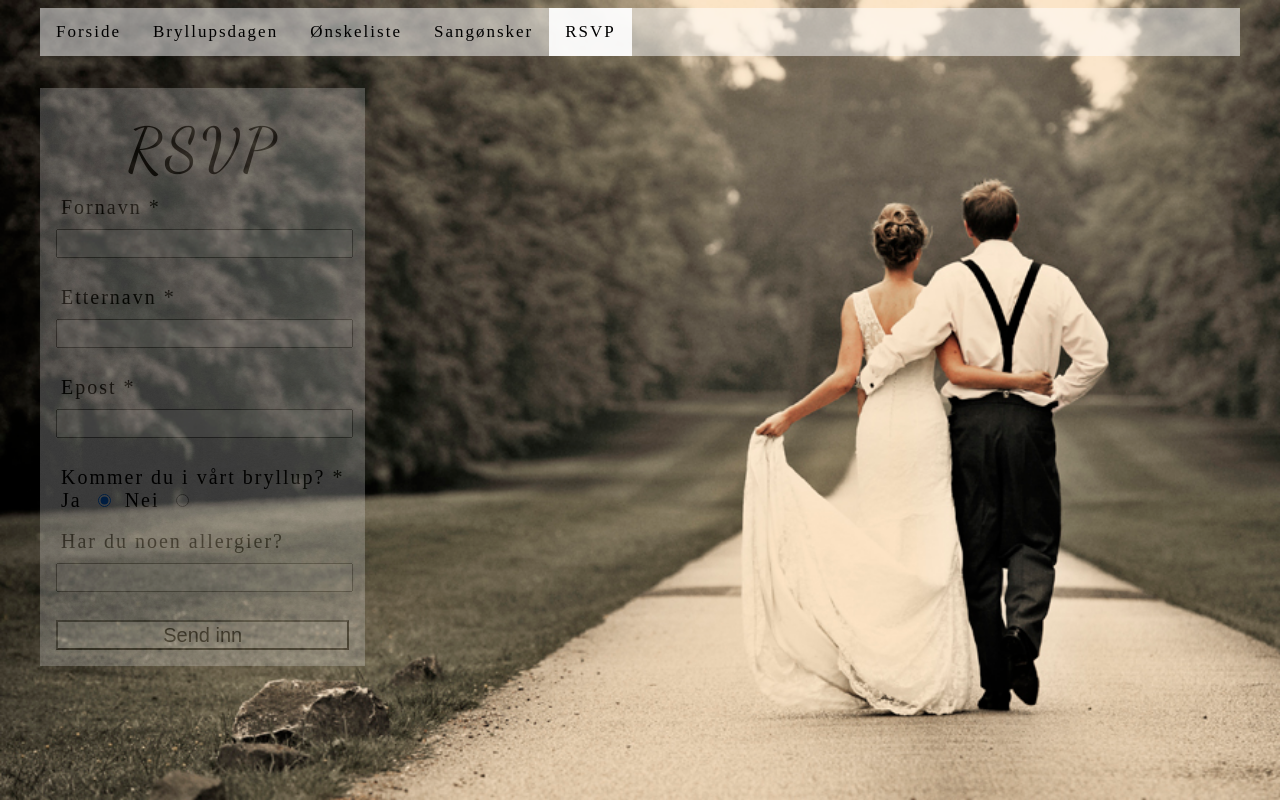
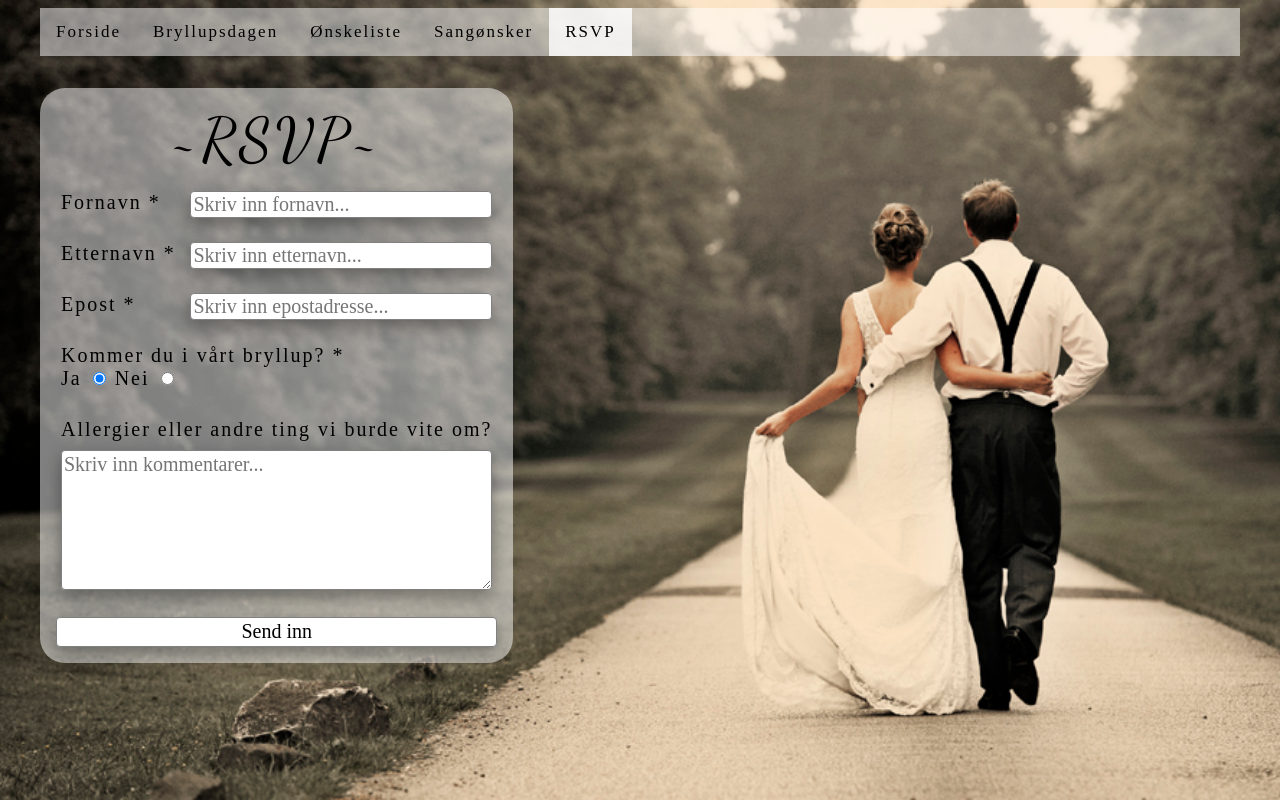
Before and after one commit to TanTan987/daniellaogmartin, a PHP site: page /rsvp.html in a window 1280 px wide. Run offline with PHP 8.4, Linux system fonts and the light colour scheme; some web fonts are replaced.

Commit message:
test av css+endring av rsvp

```diff
--- a/DaniellaogMartin-kopi/daniellaogmartin.css
+++ b/DaniellaogMartin-kopi/daniellaogmartin.css
@@ -19,7 +19,8 @@ body{
 
 /* Add a black background color to the top navigation */
 .topnav {
-    background-color: rgba(255, 255, 255, 0.5);
+    /*background-color: rgba(128, 0, 0, 0.5);*/
+    background-color: rgba(255,255,255,0.5);
     overflow: hidden;
     margin:auto;
 }
@@ -43,8 +44,7 @@ body{
 
 /* Add an active class to highlight the current page */
 .active {
-    background-color: rgba(255, 255, 255, 0.9);
-    color: white;
+    background-color: rgba(255, 255, 255, 0.8);
 }
 
 /* Hide the link that should open and close the topnav on small screens */
@@ -108,48 +108,104 @@ body{
 
 /*Containerbox for information*/
 .container-fluid {
-  /*background-color: rgba(255, 255, 255, 1);*/
-  background-image: url(bilder/soft_wallpaper/soft_wallpaper.png);
-  opacity: 25%;
-  width: auto;
+  background-color: rgba(255, 255, 255, 0.5);
+  /*background-image: url(bilder/flower_border03.jpg);*/
   margin-top: 2em;
   margin-bottom: 2em;
   float: left;
   padding: 1em;
-  background-repeat:  repeat;
+  background-size: auto;
+  border-radius: 25px;
+  /*border-image: url(bilder/frontpagewoodflower.jpg);*/
 }
+
+/*
+#frontPage {
+  background-image: url(bilder/frontpagewoodflower.jpg);
+  background-size: 100%;
+  margin-top: 2em;
+  margin-bottom: 2em;
+  float: left;
+  padding: 1em;
+  padding-bottom: 12em;
+  padding-top: 10em;
+  background-repeat: no-repeat;
+  border-radius: 25px;
+}
+*/
 
 /*Label for RSVP*/
 .label {
   font-size: 20px;
   text-align:left;
-  padding: 5px;
   color: black;
-  margin-top: 1em;
   box-sizing: border-box;
   white-space: pre-wrap;
-  padding-top: 10px;
+  font-size: 20px;
+  font-family: Times New Roman;
 }
 
 /*Input for RSVP*/
-.input {
-  margin-top: 0.5em;
-  margin-bottom: 0.5em;
-  height: 100%;
-  font-size: 20px;
-  width: 98.4%;
+.input, .inputOther {
+    font-size: 20px;
+    font-family: Times New Roman;
+    resize: vertical;
+    border: 1px solid grey;
+    box-shadow: 0 8px 16px 0 rgba(0,0,0,0.2), 0 6px 20px 0 rgba(0,0,0,0.19);
+    border-radius: 4px;
+    box-sizing: border-box;
 }
 
-.rsvp_containers {
-
+ .input {
+  height: 100%;
+  width: 70%;
+  float: right;
 }
 
+.row {
+  padding: 5px;
+}
+
+/*When screen goes to mobile, textboxes are changed*/
+@media screen and (max-width: 600px) {
+  input[type="text"]{
+    font-size: 15px;
+    height: 20px;
+  }
+}
+
+@media screen and (max-width: 600px) {
+  input[type="textarea"]{
+    font-size: 15px;
+  }
+}
+
+
+@media screen and (max-width: 600px) {
+  .input{
+    width: 50%;
+  }
+}
+
+.inputOther {
+  height: 7em;
+  width: 100%;
+  margin-top: 2%;
+}
+
+
 /*Button for RSVP*/
-button{
+button {
   width: 100%;
-  font-size: 20px;
   background-color: white;
   height: 30px;
+  font-size: 20px;
+  font-family: Times New Roman;
+  resize: vertical;
+  border: 1px solid grey;
+  box-shadow: 0 8px 16px 0 rgba(0,0,0,0.2), 0 6px 20px 0 rgba(0,0,0,0.19);
+  border-radius: 4px;
+  box-sizing: border-box;
 }
 
  .button:hover {
@@ -160,11 +216,13 @@ button{
 .err {
   border-color: red;
   border-style: dashed;
-  margin-top: 0.5em;
-  margin-bottom: 1em;
-  height: 100%;
   font-size: 20px;
-  width: 98.4%;
+  font-family: Times New Roman;
+  width: 70%;
+  float: right;
+  box-shadow: 0 8px 16px 0 rgba(0,0,0,0.2), 0 6px 20px 0 rgba(0,0,0,0.19);
+  border-radius: 4px;
+  box-sizing: border-box;
 }
 
 /*Title 2 for other pages than front page*/
@@ -174,11 +232,6 @@ button{
   text-align: center;
   letter-spacing: 4px;
   text-align: center;
-  padding-top: 10px;
   padding-bottom: 10px;
   color: black;
 }
-
-#buttonTest {
-
-}
--- a/DaniellaogMartin-kopi/daniellaogmartin_forside.html
+++ b/DaniellaogMartin-kopi/daniellaogmartin_forside.html
@@ -30,12 +30,12 @@
 </div>
 
 
-    <div class="container-fluid">
+    <div class="container-fluid" id="frontPage">
     <!--Title-->
       <div id="title">Daniella & Martin</div>
     <!--Sub-title-->
       <div id="heading1">11.08.18</div>
-      <div id="heading1">Skriv sted her</div>
+      <div id="heading1">Eventyret på Vøyenenga</div>
 
 
 
--- a/DaniellaogMartin-kopi/rsvp.html
+++ b/DaniellaogMartin-kopi/rsvp.html
@@ -25,7 +25,7 @@
 
 <div class="topnav" id="myTopnav">
   <a href="daniellaogmartin_forside.html">Forside</a>
-  <a href="#news">Bryllupsdagen</a>
+  <a href="#news" >Bryllupsdagen</a>
   <a href="#contact">Ønskeliste</a>
   <a href="#songs">Sangønsker</a>
   <a href="#rsvp" class="active">RSVP</a>
@@ -34,32 +34,33 @@
 
 <div class="container-fluid">
 <!--Title-->
-  <div class="title2">RSVP</div>
+  <div class="title2">~RSVP~</div>
 
 <!--First name-->
-<div class="rsvp_containers">
+<div class="row">
     <label class="label" for="firstName">Fornavn *</label>
-  <br>
-  <input type="text" name="firstName" id="firstName" class="input">
+    <input type="text" name="firstName" id="firstName" class="input" placeholder="Skriv inn fornavn...">
 </div>
 <br>
 
 <!--Last name-->
-<div class="rsvp_containers">
-  <label class="label" for="lastName">Etternavn *</label>
-  <br>
-  <input type="text" name="lastName" id="lastName" class="input">
+<div class="row">
+    <label class="label" id="lastNameLbl" for="lastName">Etternavn *</label>
+
+    <input type="text" name="lastName" id="lastName" class="input" placeholder="Skriv inn etternavn...">
 </div>
 <br>
+
 <!--Email-->
-<div class="rsvp_containers">
+<div class="row">
     <label class="label" for="email">Epost *</label>
-  <br>
-  <input type="text" name="email" id="email" class="input">
+    <input type="text" name="email" id="email" class="input" placeholder="Skriv inn epostadresse...">
 </div>
   <br>
+
+
 <!--Attendance-->
-<div class="rsvp_containers">
+<div class="row">
   <label class="label" for="attendance">Kommer du i vårt bryllup? *</label>
   <br>
   <label class="label" for="attendance">Ja</label>
@@ -69,11 +70,11 @@
 </div>
   <br>
 
-<!--Allergies-->
-<div class="rsvp_containers">
-  <label class="label" for="allergies">Har du noen allergier?</label>
+<!--Allergies and others-->
+<div class="row">
+  <label class="label" for="other">Allergier eller andre ting vi burde vite om?</label>
   <br>
-  <input type="textarea" name="allergies" id="allergies" class="input">
+  <textarea name="other" id="other" class="inputOther" placeholder="Skriv inn kommentarer..."></textarea>
 </div>
 <br>
 
```
Also changed, not shown: DaniellaogMartin-kopi/bilder/flower_border.jpg (added), DaniellaogMartin-kopi/bilder/flower_border02.jpg (added), DaniellaogMartin-kopi/bilder/flower_border03.jpg (added), DaniellaogMartin-kopi/bilder/flower_border04.jpg (added), DaniellaogMartin-kopi/bilder/flower_border05.jpg (added), DaniellaogMartin-kopi/bilder/frontpagewoodflower.jpg (added), 2 other files. Lines whose indentation alone changed are shown as unchanged.
